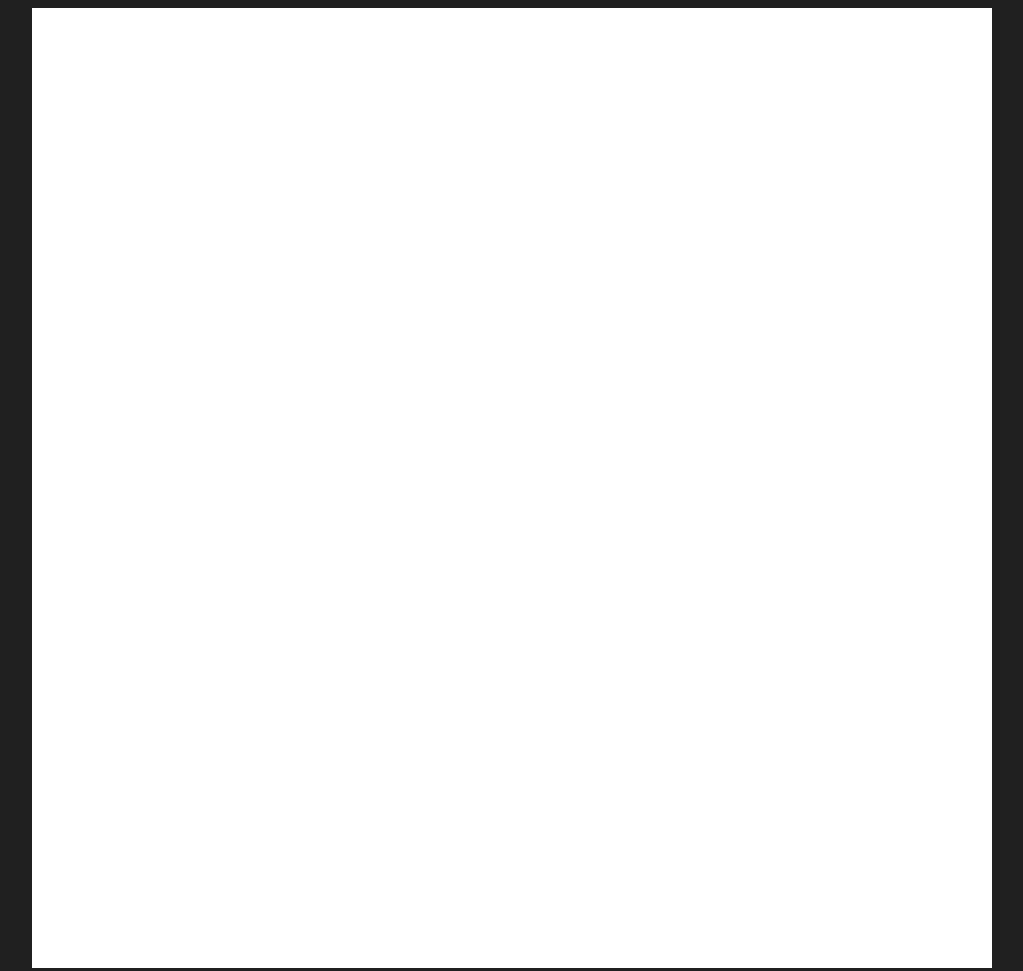
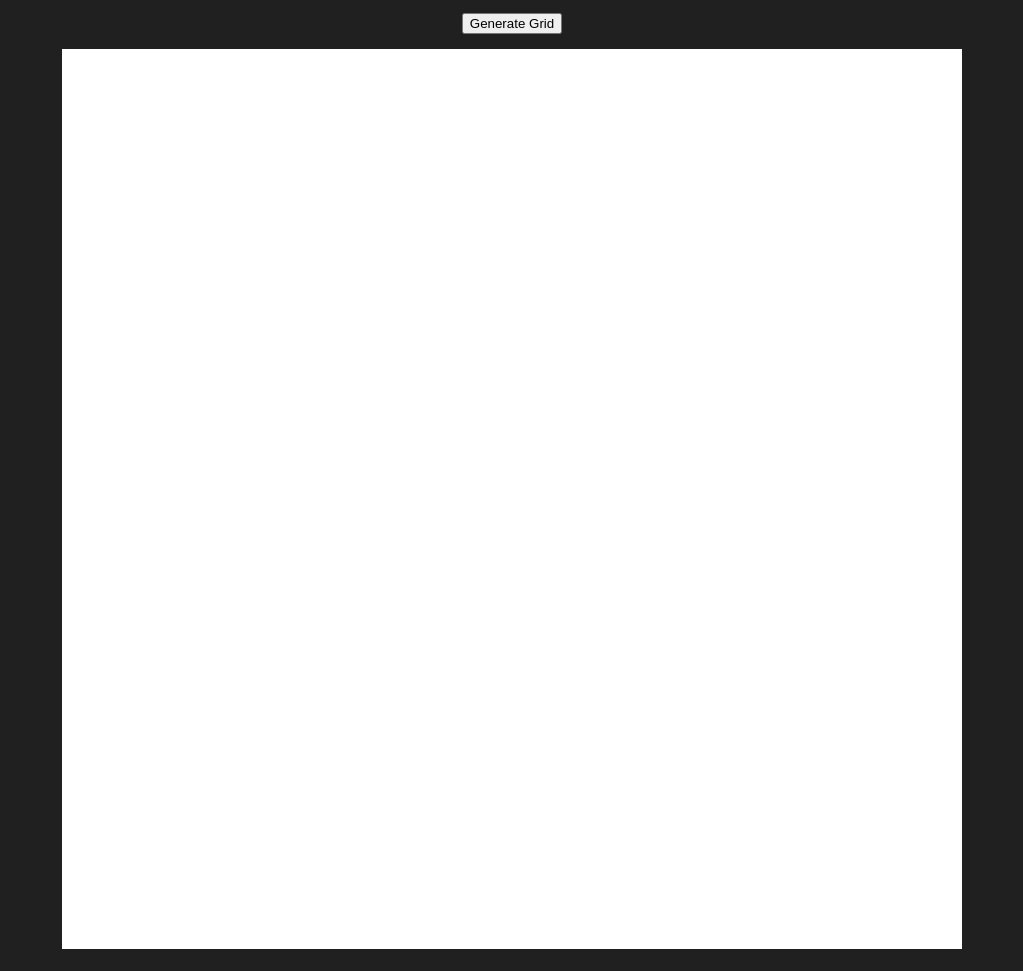
Before and after one commit to UmbraSpace/etch-a-sketch, a plain HTML site: page index.html in a window 1280 px wide. Shown: the whole page, without its empty margins (128-1151 px from the left). Drawn offline with Linux system fonts and the light colour scheme.

Commit message:
Add generate grid button

```diff
--- a/index.html
+++ b/index.html
@@ -6,22 +6,29 @@
     <title>Document</title>
     <script src="script.js" defer></script>
     <style>
+        body {
+            background-color: #202020;
+            display: flex;
+            flex-direction: column;
+            justify-content: center;
+            align-items: center;
+        }
+        button {
+            margin-bottom: 15px;
+            margin-top: 5px;
+        }
         #container {
             background-color: #ffffff;
-            width: 960px;
-            height: 960px;
+            width: 900px;
+            height: 900px;
             display: flex;
             flex-wrap: wrap;
             align-content: flex-start;
         }
-        body {
-            background-color: #202020;
-            display: flex;
-            justify-content: center;
-        }
     </style>
 </head>
 <body>
+    <button type="button">Generate Grid</button>
     <div id="container"></div>
 </body>
 </html>
--- a/script.js
+++ b/script.js
@@ -1,8 +1,11 @@
 let container = document.querySelector("#container");
+let button = document.querySelector('button');
+const containerSize = 900;
+
 
 function generateGrid (sideLength){
     let pixelQuantity = sideLength * sideLength;
-    let pixelSize = (960 / sideLength).toString() + "px";
+    let pixelSize = (containerSize / sideLength).toString() + "px";
 
     for (let i = 0; i<pixelQuantity; i++){
         let newPixel = document.createElement("div");
@@ -16,4 +19,14 @@ function generateGrid (sideLength){
 
 }
 
+button.addEventListener("click", () => {
+    let gridSideLength = prompt("Side length of new grid?")
+
+    while(container.firstChild){
+        container.removeChild(container.lastChild);
+    }
+
+    generateGrid(gridSideLength);
+})
+
 generateGrid(16);
```
